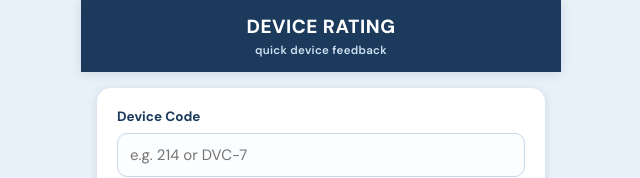
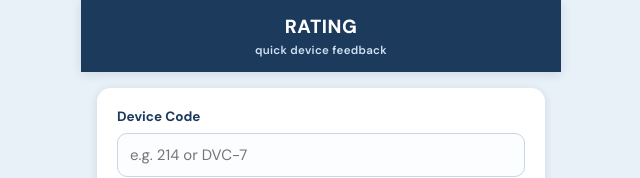
Before and after one commit to Jacobmfused/rate, a plain HTML site: page index.html in a window 1280 px wide. Shown: the top 178 px of the page, without its empty margins (319-959 px from the left). Drawn offline with Linux system fonts and the light colour scheme.

Commit message:
Update index.html

```diff
--- a/index.html
+++ b/index.html
@@ -3,7 +3,7 @@
 <head>
 <meta charset="UTF-8">
 <meta name="viewport" content="width=device-width, initial-scale=1, maximum-scale=1, user-scalable=no">
-<title>Device Rating</title>
+<title>Rating</title>
 <link rel="preconnect" href="https://fonts.googleapis.com">
 <link rel="preconnect" href="https://fonts.gstatic.com" crossorigin>
 <link href="https://fonts.googleapis.com/css2?family=DM+Sans:ital,wght@0,400;0,500;0,600;0,700;0,800;1,400&display=swap" rel="stylesheet">
@@ -184,7 +184,7 @@
 <body>
 <div id="app">
   <header id="appHeader">
-    <h1>DEVICE RATING</h1>
+    <h1>RATING</h1>
     <div class="sub" id="headerSub">quick device feedback</div>
   </header>
   <main id="screen"></main>
```
